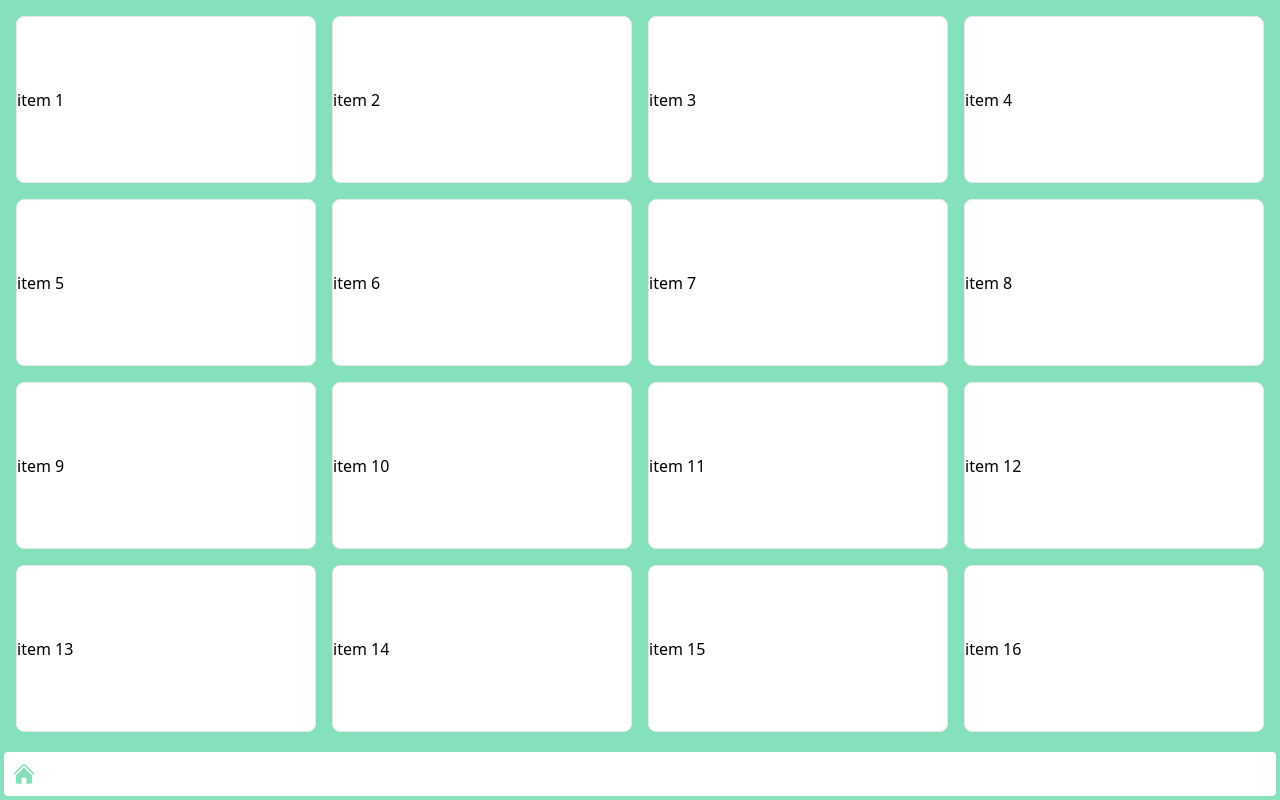
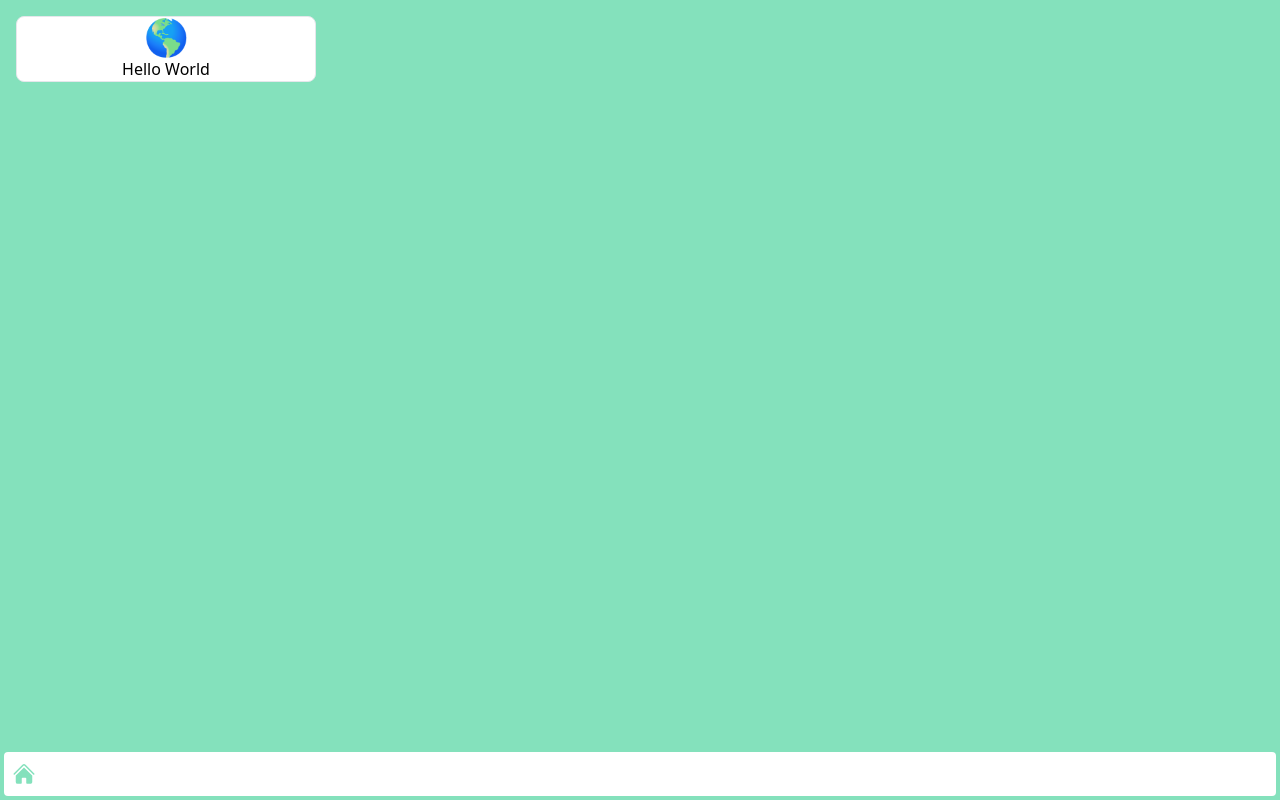
Before and after one commit to bradtaniguchi/vite-os, a React (Vite) app: page / in a window 1280 px wide. Both pictures are taken after a click on the button 24 px from the left and 774 px from the top of the page. Built offline with nearby package versions, Linux system fonts and the light colour scheme.

Commit message:
feat: add app-list-item

```diff
--- /dev/null
+++ b/src/apps/hello-world-def.ts
@@ -0,0 +1,7 @@
+import { App } from "../types/app";
+
+export const HELLO_WORLD_APP: App = {
+  id: "hello-world",
+  name: "Hello World",
+  icon: "🌎",
+};
--- /dev/null
+++ b/src/apps/hello-world.tsx
@@ -0,0 +1,6 @@
+/**
+ * App that displays the words "hello world". Used to test most of the system.
+ */
+export function HelloWorldApp() {
+  return <h1>Hello World</h1>;
+}
--- /dev/null
+++ b/src/constants/apps.ts
@@ -0,0 +1,14 @@
+import { HELLO_WORLD_APP } from "../apps/hello-world-def";
+import { App } from "../types/app";
+
+/**
+ * List of all the apps on the entire system.
+ */
+export const APPS: Array<App> = [HELLO_WORLD_APP];
+
+const DUPLICATE_IDS = new Set<string>();
+
+for (const app of APPS) {
+  if (DUPLICATE_IDS.has(app.id)) throw new Error(`Duplicate app id: ${app.id}`);
+  DUPLICATE_IDS.add(app.id);
+}
--- a/src/context/AppContext.tsx
+++ b/src/context/AppContext.tsx
@@ -1,5 +1,6 @@
 import React, { PropsWithChildren, createContext, useReducer } from "react";
 import { App, AppInstance } from "../types/app";
+import { APPS } from "../constants/apps";
 
 /**
  * The application context. This state should handle
@@ -12,9 +13,10 @@ export interface AppContextState {
    */
   listOpened: boolean;
   /**
-   * The apps currently displayed/opened on the desktop
+   * The apps currently available within the system, this is a state variable to make
+   * it easier to dynamically edit/update apps on the fly.
    */
-  apps: App["id"][];
+  apps: App[];
   /**
    * The list of app instances.
    */
@@ -47,12 +49,12 @@ export function appReducer(
     case "CLOSE_APP":
       return {
         ...state,
-        apps: state.apps.filter((id) => id !== action.appInstanceId),
+        apps: state.apps.filter(({ id }) => id !== action.appInstanceId),
       };
     case "OPEN_APP":
       return {
         ...state,
-        apps: [...state.apps, action.appInstanceId],
+        appInstances: [...state.appInstances, action.appInstance],
       };
     default:
       return state;
@@ -67,7 +69,7 @@ export function appReducer(
 export function AppProvider(props: PropsWithChildren) {
   const [state, dispatch] = useReducer(appReducer, {
     listOpened: false,
-    apps: [],
+    apps: APPS,
     appInstances: [],
   });
 
@@ -93,7 +95,7 @@ export type AppContextAction =
     }
   | {
       type: "OPEN_APP";
-      appInstanceId: AppInstance["id"];
+      appInstance: AppInstance;
     }
   | {
       type: "CLOSE_APP";
--- a/src/core/app-list/AppList.tsx
+++ b/src/core/app-list/AppList.tsx
@@ -1,18 +1,48 @@
-import { Card } from "flowbite-react";
+import { useCallback, useContext } from "react";
+import { AppContext, AppContextDispatch } from "../../context/AppContext";
+import { AppListItem } from "./AppListItem";
+import { App } from "../../types/app";
+import { getId } from "../../utils/get-id";
 
 /**
  * The app-list is a list of all the apps in the system
  */
 export function AppList() {
+  const { apps } = useContext(AppContext) ?? {};
+  const dispatch = useContext(AppContextDispatch);
+
+  const handleOnAppListItemClick = useCallback(
+    (app: App) => {
+      if (dispatch) {
+        dispatch({
+          type: "OPEN_APP",
+          appInstance: {
+            ...app,
+            // TODO: should be loaded from constants.
+            viewState: "normal",
+            instanceId: getId(),
+          },
+        });
+        dispatch({ type: "CLOSE_APP_LIST" });
+      }
+    },
+    [dispatch]
+  );
+
+  if (!apps)
+    return (
+      <div>
+        <h1>No apps available</h1>
+      </div>
+    );
+
   return (
     <ul className="grid grid-cols-4 gap-4 grid-rows-4 h-full p-4">
-      {Array.from({ length: 16 })
-        .fill(null)
-        .map((_, index) => (
-          <li key={index}>
-            <Card className="h-full">item {index + 1}</Card>
-          </li>
-        ))}
+      {apps.map((app) => (
+        <li key={app.id}>
+          <AppListItem app={app} onClick={handleOnAppListItemClick} />
+        </li>
+      ))}
     </ul>
   );
 }
--- /dev/null
+++ b/src/core/app-list/AppListItem.tsx
@@ -0,0 +1,34 @@
+import { Card } from "flowbite-react";
+import { App } from "../../types/app";
+import { MouseEvent, useCallback } from "react";
+import { motion } from "framer-motion";
+
+/**
+ * Component shown on the AppList. Each individual app is a card
+ * shown within the list.
+ */
+export function AppListItem(props: { app: App; onClick: (id: App) => void }) {
+  const { app, onClick } = props;
+
+  const { icon, name } = app;
+
+  const handleOnClick = useCallback(
+    async (event: MouseEvent<HTMLElement>) => {
+      event.stopPropagation();
+
+      onClick(app);
+    },
+    [onClick, app]
+  );
+
+  return (
+    <motion.div whileHover={{ scale: 1.2 }} whileTap={{ scale: 1.1 }}>
+      <Card className="h-full cursor-pointer" onClick={handleOnClick}>
+        <div className="flex flex-col items-center justify-center h-full">
+          <div className="text-4xl">{icon}</div>
+          <div>{name}</div>
+        </div>
+      </Card>
+    </motion.div>
+  );
+}
--- a/src/types/app.ts
+++ b/src/types/app.ts
@@ -7,6 +7,10 @@ export interface App {
    * The name of the app, used for display purposes.
    */
   readonly name: string;
+  /**
+   * The icon of the app, used for display purposes.
+   */
+  readonly icon: string;
 }
 
 export interface AppInstance extends App {
--- /dev/null
+++ b/src/utils/classnames.ts
@@ -0,0 +1,26 @@
+/**
+ * Utility function that consolidates the given classnames in the object, or array.
+ * Supports multiple arguments.
+ */
+export function classnames(
+  ...classes: (
+    | string
+    | boolean
+    | (string | boolean)[]
+    | { [key: string]: boolean }
+  )[]
+) {
+  return classes
+    .map((c) => {
+      if (typeof c === "string") return c;
+      if (typeof c === "boolean") return "";
+
+      if (Array.isArray(c)) return c.filter(Boolean).join(" ");
+
+      return Object.keys(c)
+        .filter((key) => c[key])
+        .join(" ");
+    })
+    .filter((c) => c)
+    .join(" ");
+}
--- /dev/null
+++ b/src/utils/delay.ts
@@ -0,0 +1,8 @@
+/**
+ * Returns a promise that resolves after the given number of ms
+ *
+ * @param ms the ms to delay execution before resolving
+ */
+export function delay(ms: number) {
+  return new Promise((resolve) => setTimeout(resolve, ms));
+}
--- /dev/null
+++ b/src/utils/get-id.ts
@@ -0,0 +1,9 @@
+/**
+ * Returns a randomized string. Should be updated to
+ * be more robust in the future.
+ *
+ * @returns a random string
+ */
+export function getId() {
+  return Math.random().toString(36).substr(2, 9);
+}
```
Also changed, not shown: 2 other files (tests, documents, lock files or other folders).
